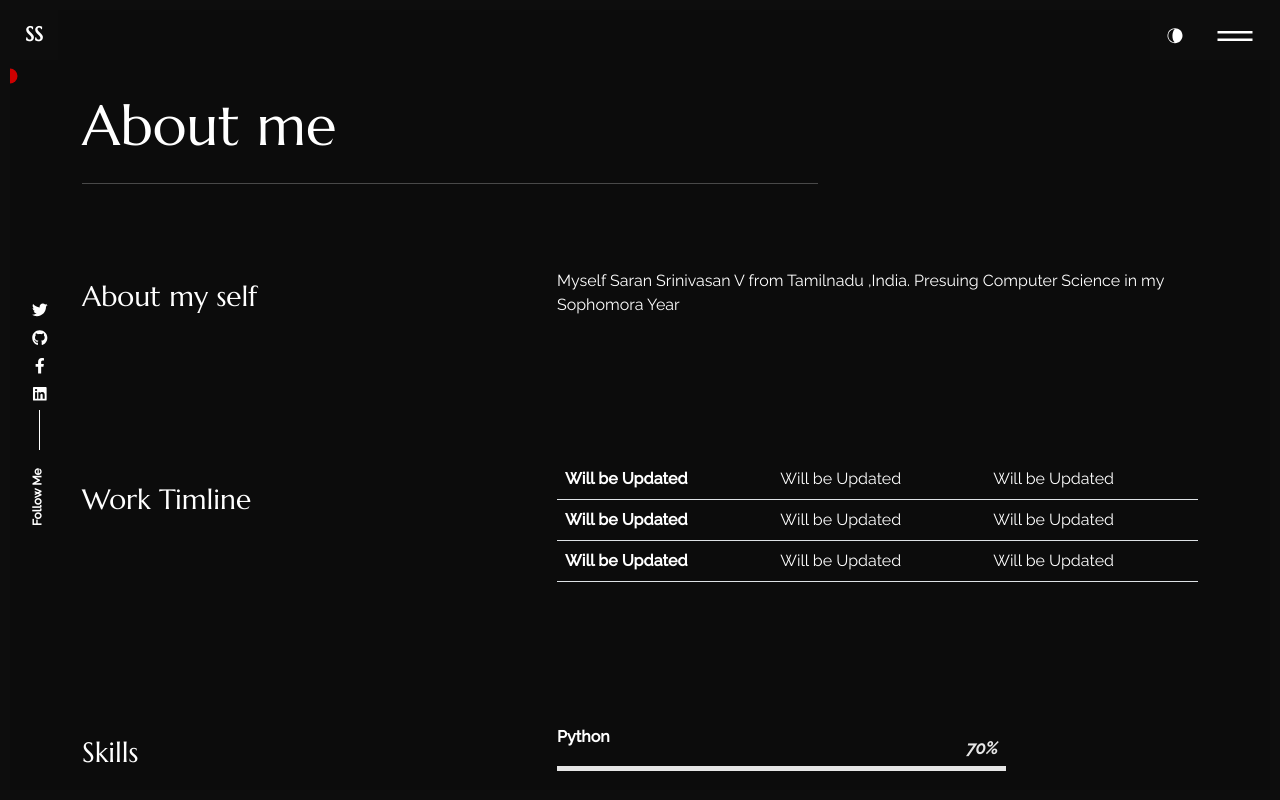
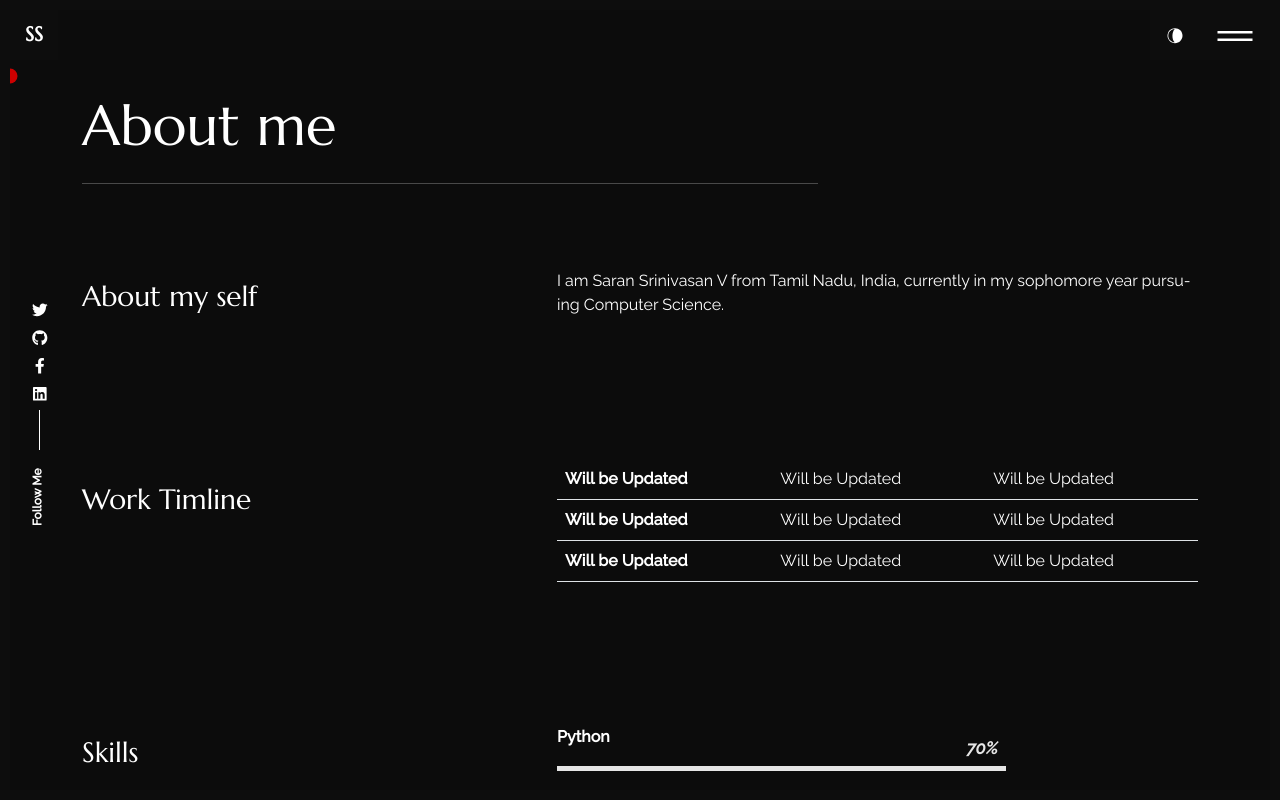
Before and after one commit to SaranSrini03/Portfolio, a React (Create React App) app: page /about in a window 1280 px wide. Shown: the top 800 px of the page. Built offline with nearby package versions, Linux system fonts and the light colour scheme.

Commit message:
Update content_option.js

```diff
--- a/src/content_option.js
+++ b/src/content_option.js
@@ -14,13 +14,13 @@ const introdata = {
         fifth: "knows Video Editing",
         sixth: "knows Music Composing",
     },
-    description: "pursuing Computer Science in my sophomore year",
+    description: "I'm currently in my second year studying Computer Science.",
     your_img_url: "https://images.unsplash.com/photo-1595378376639-2ff85917c511?q=80&w=1530&auto=format&fit=crop&ixlib=rb-4.0.3&ixid=M3wxMjA3fDB8MHxwaG90by1wYWdlfHx8fGVufDB8fHx8fA%3D%3D",
 };
 
 const dataabout = {
     title: "About my self",
-    aboutme: " Myself Saran Srinivasan V from Tamilnadu ,India. Presuing Computer Science in my Sophomora Year",
+    aboutme: "I am Saran Srinivasan V from Tamil Nadu, India, currently in my sophomore year pursuing Computer Science.",
 };
 const worktimeline = [{
         jobtitle: "Will be Updated",
@@ -141,7 +141,7 @@ const dataportfolio = [{
 const contactConfig = {
     YOUR_EMAIL: "saransrini003@gmail.com",
     YOUR_FONE: "8072872929",
-    description: "Feel free to contact or join with us ",
+    description: "Please don't hesitate to reach out and connect with us through alternative means",
     YOUR_SERVICE_ID: "service_id",
     YOUR_TEMPLATE_ID: "template_id",
     YOUR_USER_ID: "user_id",
@@ -151,7 +151,7 @@ const socialprofils = {
     github: "https://github.com/SaranSrini03",
     facebook: "https://www.instagram.com/saransrini_/",
     linkedin: "https://www.linkedin.com/in/saran-srini-3993a7251/",
-    twitter: "https://twitter.com",
+    twitter: "https://twitter.com/NearCult",
 };
 export {
     meta,
```
